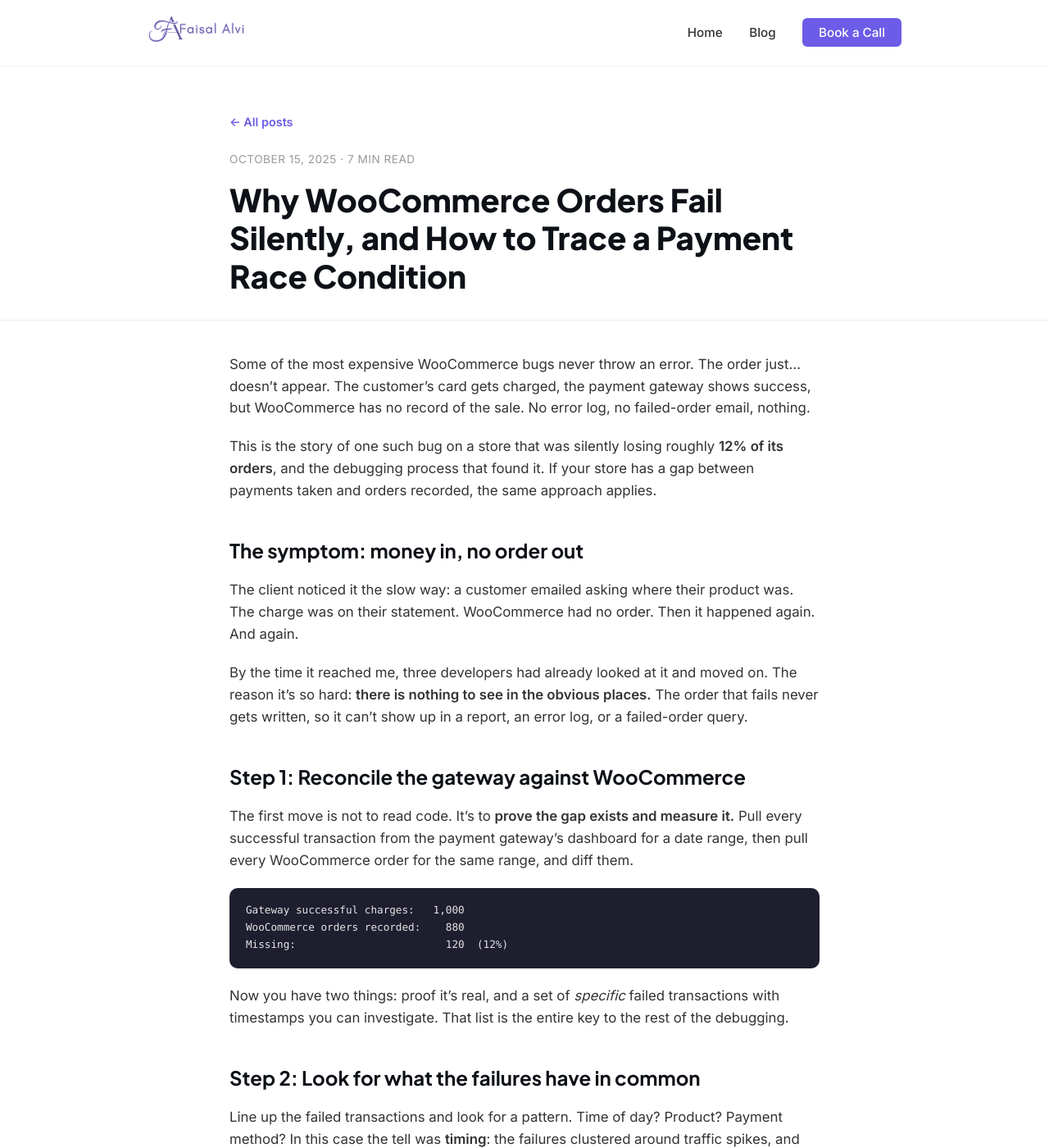
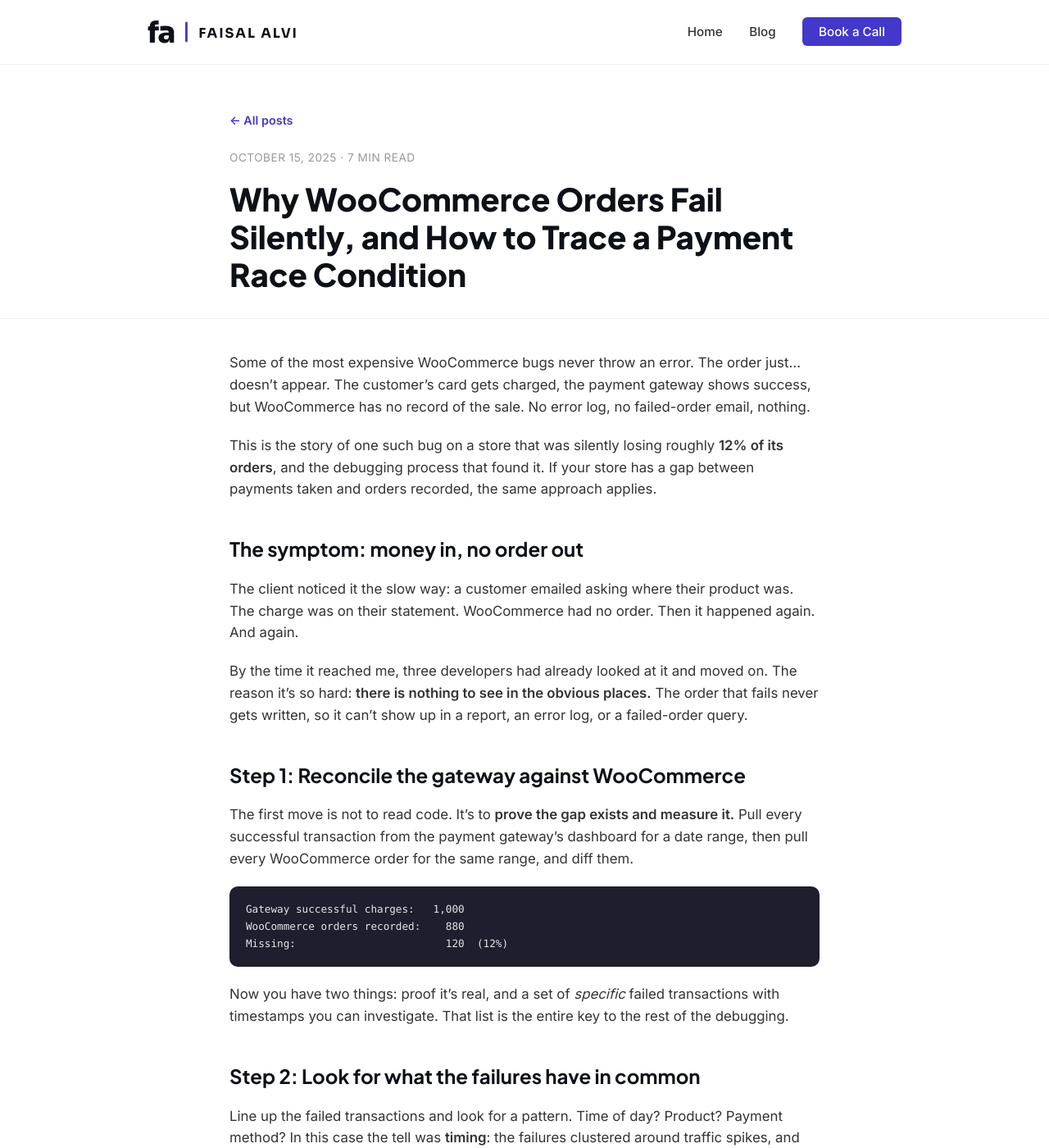
Before and after one commit to faisal-alvi/faisal-alvi.github.io, a Jekyll site: the page built from _posts/2025-10-15-woocommerce-orders-silently-failing-race-condition.md, in a window 1280 px wide and 1400 px high. Shown: the whole window at 82% size. Built offline with Jekyll 4.4.1, drawn with Linux system fonts in a browser that asks for light colours.

Commit message:
sync blog nav/theme with the homepage rebrand
Blog pages still had the old script-style logo.png and the old
violet (#6c5ce7) palette, missed when the homepage moved to the
"fa" mark and indigo (#4338ca). Swap the blog nav logo to the same
inline fa/FAISAL ALVI SVG lockup, load Sora, and repoint every
#6c5ce7/#5a4fcf in blog.css to #4338ca/#3730a3.

Co-Authored-By: Claude Sonnet 5 <noreply@anthropic.com>

```diff
--- a/_layouts/default.html
+++ b/_layouts/default.html
@@ -15,7 +15,7 @@
     <!-- Fonts (match homepage) -->
     <link rel="preconnect" href="https://fonts.googleapis.com">
     <link rel="preconnect" href="https://fonts.gstatic.com" crossorigin>
-    <link href="https://fonts.googleapis.com/css2?family=Plus+Jakarta+Sans:wght@400;500;600;700;800&family=Inter:wght@400;500;600&display=swap" rel="stylesheet">
+    <link href="https://fonts.googleapis.com/css2?family=Plus+Jakarta+Sans:wght@400;500;600;700;800&family=Inter:wght@400;500;600&family=Sora:wght@700;800&display=swap" rel="stylesheet">
 
     <link rel="stylesheet" href="{{ '/assets/css/blog.css' | relative_url }}">
 
@@ -33,8 +33,12 @@
     <!-- ── Nav ── -->
     <nav class="blog-nav">
         <div class="blog-nav-inner">
-            <a class="blog-nav-logo" href="{{ '/' | relative_url }}">
-                <img src="{{ '/assets/imgs/logo.png' | relative_url }}" alt="Faisal Alvi">
+            <a class="blog-nav-logo" href="{{ '/' | relative_url }}" aria-label="Faisal Alvi">
+                <svg viewBox="0 0 235 48" class="blog-logo-mark" role="img" aria-label="Faisal Alvi">
+                    <text x="0" y="38" font-weight="800" letter-spacing="-1.5" font-size="38" fill="#0d1117">fa</text>
+                    <rect x="48" y="11" width="3" height="26" rx="1.5" fill="#4338ca"/>
+                    <text x="65" y="31" font-weight="700" letter-spacing="2" font-size="17" fill="#0d1117">FAISAL ALVI</text>
+                </svg>
             </a>
             <div class="blog-nav-links">
                 <a href="{{ '/' | relative_url }}">Home</a>
--- a/assets/css/blog.css
+++ b/assets/css/blog.css
@@ -1,7 +1,7 @@
 /* ============================================================
    Blog styles — matches homepage v2 design tokens
    Fonts: Plus Jakarta Sans (headings) + Inter (body)
-   Primary: #6c5ce7
+   Primary: #4338ca
    ============================================================ */
 
 *, *::before, *::after { box-sizing: border-box; }
@@ -20,7 +20,7 @@ h1, h2, h3, h4, h5, h6 {
     color: #0d1117;
 }
 
-a { color: #6c5ce7; }
+a { color: #4338ca; }
 
 .blog-container {
     max-width: 760px;
@@ -47,7 +47,13 @@ a { color: #6c5ce7; }
     justify-content: space-between;
 }
 
-.blog-nav-logo img { height: 40px; }
+.blog-nav-logo svg {
+    height: 46px;
+    width: auto;
+    display: block;
+}
+
+.blog-logo-mark { font-family: 'Sora', -apple-system, sans-serif; }
 
 .blog-nav-links a {
     color: #333;
@@ -58,17 +64,17 @@ a { color: #6c5ce7; }
     transition: color 0.2s;
 }
 
-.blog-nav-links a:hover { color: #6c5ce7; }
+.blog-nav-links a:hover { color: #4338ca; }
 
 .blog-nav-btn {
-    background: #6c5ce7;
+    background: #4338ca;
     color: #fff !important;
     padding: 0.5rem 1.25rem;
     border-radius: 6px;
     font-weight: 600;
 }
 
-.blog-nav-btn:hover { background: #5a4fcf; }
+.blog-nav-btn:hover { background: #3730a3; }
 
 @media (max-width: 640px) {
     .blog-nav-links a:not(.blog-nav-btn) { display: none; }
@@ -137,7 +143,7 @@ a { color: #6c5ce7; }
 .blog-card-more {
     display: inline-block;
     margin-top: 1rem;
-    color: #6c5ce7;
+    color: #4338ca;
     font-weight: 600;
     font-size: 0.9rem;
 }
@@ -186,7 +192,7 @@ a { color: #6c5ce7; }
 .post-body a { text-decoration: underline; }
 
 .post-body blockquote {
-    border-left: 3px solid #6c5ce7;
+    border-left: 3px solid #4338ca;
     background: #f7f8fc;
     margin: 1.5rem 0;
     padding: 1rem 1.25rem;
@@ -212,7 +218,7 @@ a { color: #6c5ce7; }
 
 .post-body :not(pre) > code {
     background: #f0eeff;
-    color: #5a4fcf;
+    color: #3730a3;
     padding: 0.1rem 0.4rem;
     border-radius: 4px;
 }
@@ -221,7 +227,7 @@ a { color: #6c5ce7; }
 
 /* ── Post CTA ── */
 .post-cta {
-    background: linear-gradient(135deg, #6c5ce7, #5a4fcf);
+    background: linear-gradient(135deg, #4338ca, #3730a3);
     border-radius: 16px;
     padding: 2.25rem;
     text-align: center;
@@ -233,7 +239,7 @@ a { color: #6c5ce7; }
 
 .post-cta-btn {
     background: #fff;
-    color: #6c5ce7;
+    color: #4338ca;
     padding: 0.8rem 1.75rem;
     border-radius: 6px;
     font-weight: 700;
@@ -247,7 +253,7 @@ a { color: #6c5ce7; }
 .post-back {
     display: inline-block;
     margin-bottom: 1.5rem;
-    color: #6c5ce7;
+    color: #4338ca;
     text-decoration: none;
     font-size: 0.9rem;
     font-weight: 600;
```
